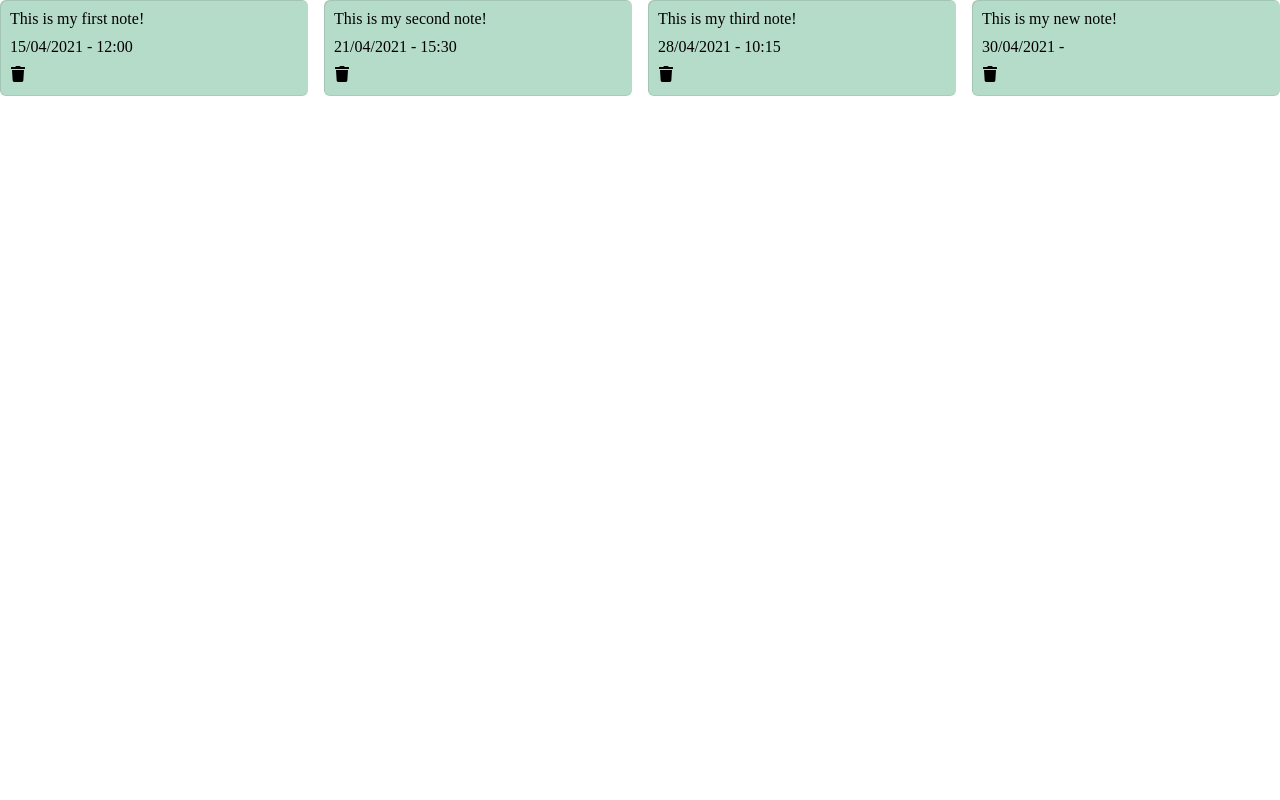
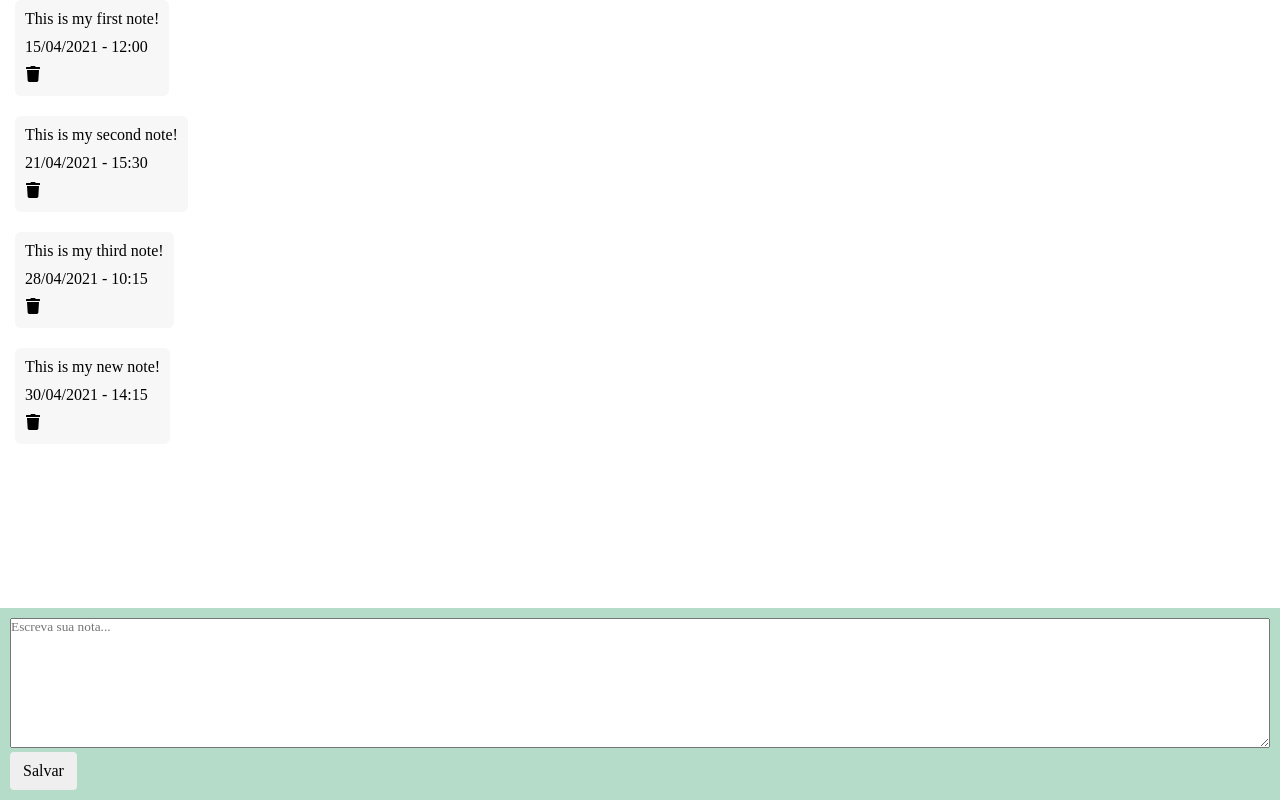
Before and after one commit to edpadua/NotesInTime, a React (Vite) app in the folder NotesInTime/: page / in a window 1280 px wide. Built offline with nearby package versions, Linux system fonts and the light colour scheme.

Commit message:
Criação/Remoção e exibição das notas
Criação/Remoção e exibição das notas

```diff
--- a/NotesInTime/src/App.css
+++ b/NotesInTime/src/App.css
@@ -4,3 +4,11 @@
   width: 100%;
   min-height: 100vh;
 }
+
+.container{
+  width: 100%;
+  padding-right: 15px;
+  padding-left: 15px;
+  margin-right: auto;
+  margin-left: auto;
+}
--- a/NotesInTime/src/App.jsx
+++ b/NotesInTime/src/App.jsx
@@ -1,9 +1,10 @@
-import { useState } from 'react'
+import { useState, useEffect } from 'react';
 import reactLogo from './assets/react.svg'
 import viteLogo from '/vite.svg'
 import { nanoid } from 'nanoid';
 import './App.css'
 import NoteList from './Components/NoteList'
+
 
 function App() {
 
@@ -31,15 +32,65 @@ function App() {
 			id: nanoid(),
 			text: 'This is my new note!',
 			date: '30/04/2021',
+      time: '14:15'
 		},
 	]);
 
 
   const [count, setCount] = useState(0)
 
+  const goToBottom = () => {
+
+    window.scrollTo({
+      top: document.documentElement.scrollHeight,
+      behavior: 'smooth',
+    });
+};
+
+  useEffect(() => {
+		const savedNotes = JSON.parse(
+			localStorage.getItem('react-notes-app-data')
+		);
+
+		if (savedNotes) {
+			setNotes(savedNotes);
+		}
+	}, []);
+
+	useEffect(() => {
+		localStorage.setItem(
+			'react-notes-app-data',
+			JSON.stringify(notes)
+		);
+	}, [notes]);
+
+  const addNote = (text) => {
+		const date = new Date();
+		const newNote = {
+			id: nanoid(),
+			text: text,
+			date: date.toLocaleDateString(),
+      time:   date.getHours()
+      + ':' + date.getMinutes()
+      + ":" + date.getSeconds(),
+		};
+		const newNotes = [...notes, newNote];
+		setNotes(newNotes);
+    goToBottom();
+	};
+
+
+  const deleteNote = (id) => {
+		const newNotes = notes.filter((note) => note.id !== id);
+		setNotes(newNotes);
+	};
+
   return (
     <div className="App">
-        <NoteList notes={notes}/>
+
+           <NoteList notes={notes} handleAddNote={addNote} handleDeleteNote={deleteNote}/>
+
+
     </div>
   )
 }
--- /dev/null
+++ b/NotesInTime/src/Components/AddNote/AddNote.css
@@ -0,0 +1,35 @@
+.new-note{
+    background-color: #b5dbc9;
+
+
+    width: 100%;
+    display: flex;
+    flex-direction: column;
+    position: fixed;
+    left: 0;
+    bottom: 0;
+
+}
+
+.new-note-text{
+   width: 100%;
+}
+
+.save-button{
+    cursor:pointer;
+    display: inline-block;
+    font-weight: 400;
+    text-align: center;
+    white-space: nowrap;
+    vertical-align: middle;
+    -webkit-user-select: none;
+    -moz-user-select: none;
+    -ms-user-select: none;
+    user-select: none;
+    border: 1px solid transparent;
+    padding: 0.375rem 0.75rem;
+    font-size: 1rem;
+    line-height: 1.5;
+    border-radius: 0.25rem;
+    transition: color .15s ease-in-out,background-color .15s ease-in-out,border-color .15s ease-in-out,box-shadow .15s ease-in-out;
+}
--- /dev/null
+++ b/NotesInTime/src/Components/AddNote/index.jsx
@@ -0,0 +1,48 @@
+import React from 'react'
+
+import { useState } from 'react';
+
+import './AddNote.css'
+
+function AddNote({ handleAddNote }) {
+
+  const [noteText, setNoteText] = useState('');
+
+
+  const handleChange = (event) => {
+
+        setNoteText(event.target.value);
+
+};
+
+
+
+  const handleSaveClick = () => {
+    if (noteText.trim().length > 0) {
+        handleAddNote(noteText);
+        setNoteText('');
+    }
+};
+
+
+  return (
+    <div className="new-note">
+            <div className="note-content">
+            <textarea className='new-note-text'
+				rows='8'
+				cols='10'
+				placeholder='Escreva sua nota...'
+				value={noteText}
+				onChange={handleChange}></textarea>
+
+                <div className="note-actions">
+                <button className='save-button' onClick={handleSaveClick}>
+					Salvar
+				</button>
+                </div>
+            </div>
+        </div>
+  )
+}
+
+export default AddNote
--- a/NotesInTime/src/Components/Note/Note.css
+++ b/NotesInTime/src/Components/Note/Note.css
@@ -1,11 +1,11 @@
 .note {
-    background-color: #b5dbc9;
+    background-color: #f7f7f7;
     margin-bottom: 20px;
     border-radius: 6px;
-
+    width: fit-content;
     display: flex;
     flex-direction: column;
-    box-shadow: inset 1px 1px 0 rgba(0,0,0,.1), inset 0 -1px 0 rgba(0,0,0,.07);
+
 }
 
 .note-content{
@@ -22,3 +22,7 @@
     width: 100%;
     padding-bottom: 10px;
 }
+
+.delete-icon{
+    cursor:pointer;
+}
--- a/NotesInTime/src/Components/Note/index.jsx
+++ b/NotesInTime/src/Components/Note/index.jsx
@@ -3,7 +3,7 @@ import './Note.css'
 
 import { FaTrash } from "react-icons/fa"
 
-function Note({ id, text, date, time}) {
+function Note({ id, text, date, time, handleDeleteNote }) {
     return (
         <div className="note">
             <div className="note-content">
@@ -15,7 +15,7 @@ function Note({ id, text, date, time}) {
 
                 </div>
                 <div className="note-actions">
-                <FaTrash className="delete-icon" />
+                <FaTrash className="delete-icon" onClick={() => handleDeleteNote(id)} />
                 </div>
             </div>
         </div>
--- a/NotesInTime/src/Components/NoteList/NoteList.css
+++ b/NotesInTime/src/Components/NoteList/NoteList.css
@@ -1,8 +1,13 @@
 .notes-list{
     display: grid;
 	grid-gap: 1rem;
-	grid-template-columns: repeat(
+    width: 100%;
+	/*grid-template-columns: repeat(
 		auto-fill,
 		minmax(250px, 1fr)
-	);
+	);*/
 }
+
+.notes-list .container{
+    margin-bottom: 200px;
+}
--- a/NotesInTime/src/Components/NoteList/index.jsx
+++ b/NotesInTime/src/Components/NoteList/index.jsx
@@ -2,18 +2,23 @@ import React from 'react'
 import './NoteList.css'
 
 import Note from '../Note'
+import AddNote from '../AddNote'
 
-function NoteList({notes}) {
+function NoteList({notes, handleAddNote, handleDeleteNote}) {
   return (
     <div className='notes-list'>
+      <div className='container'>
       {notes.map((note) => (
-				<Note
+				<Note key={note.id}
 					id={note.id}
 					text={note.text}
 					date={note.date}
 					time={note.time}
+                    handleDeleteNote={handleDeleteNote}
 				/>
 			))}
+       </div>
+            <AddNote handleAddNote={handleAddNote} />
     </div>
   )
 }
```
